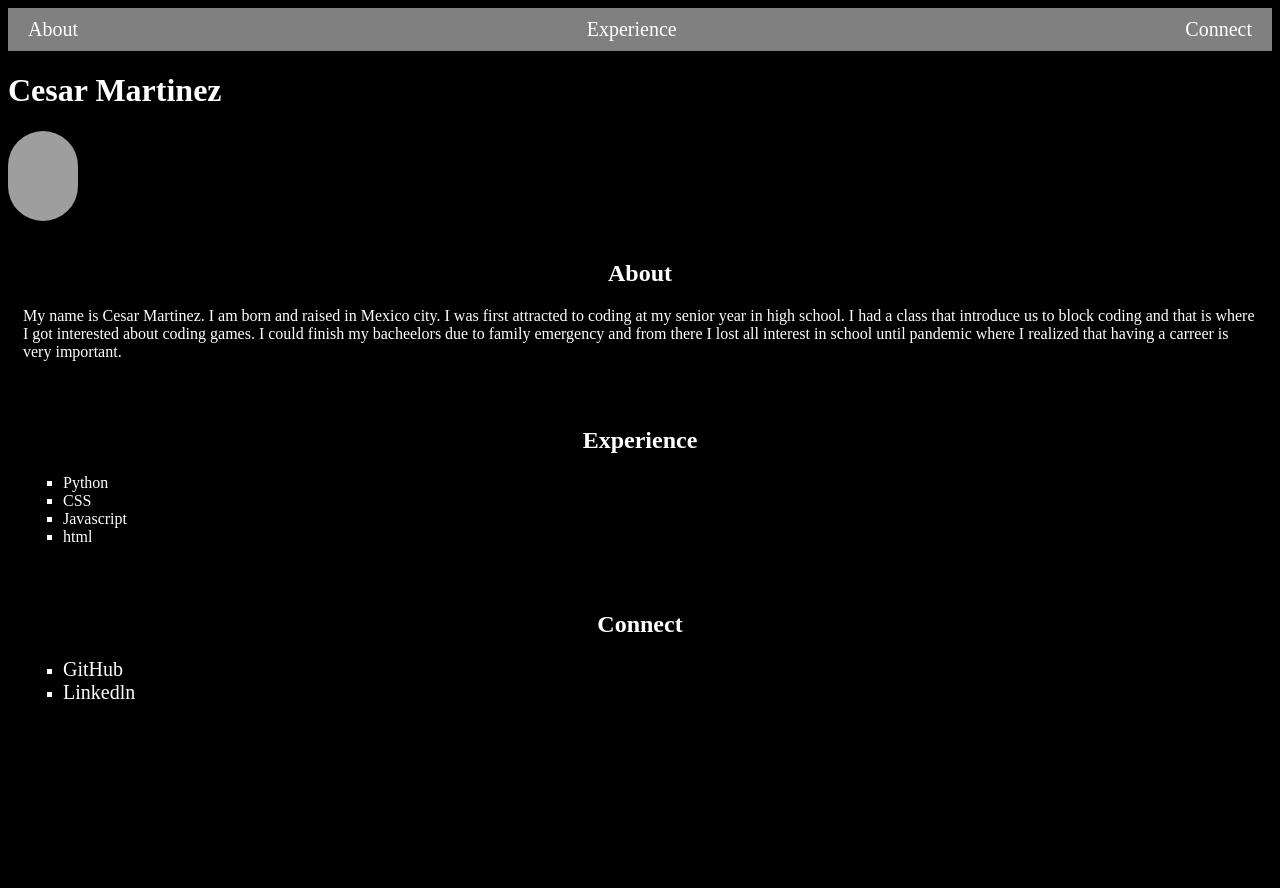
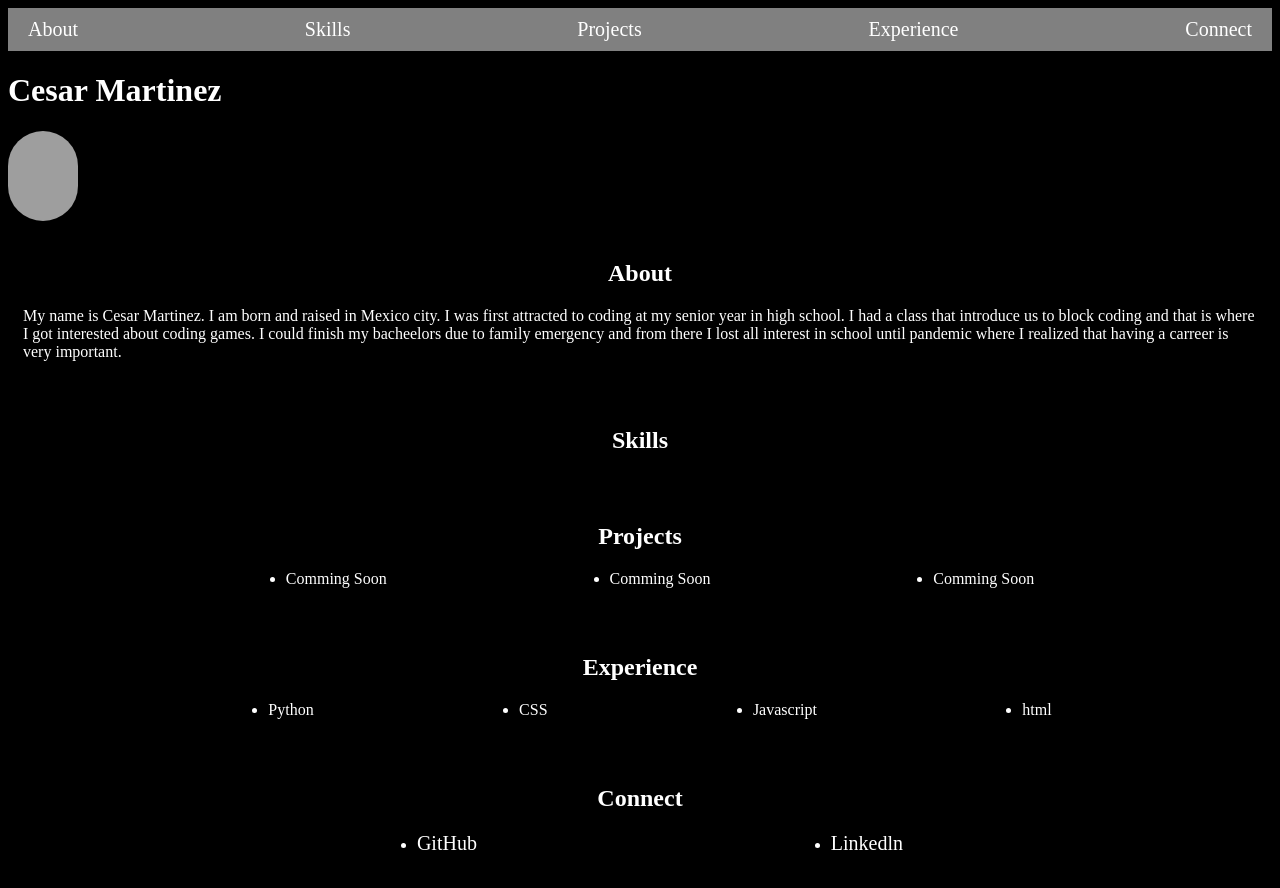
Before and after one commit to cesarrr93/cesar-martinez-jupiter, a plain HTML site: page index.html in a window 1280 px wide. Before the commit the page ends 800 px from the top, so only its background shows below. Drawn offline with Linux system fonts and the light colour scheme; grey boxes are pictures that could not be loaded; a web font is replaced by a local one.

Commit message:
Added skills and project to nav bar. Linked items from nav bar to take you to corresponding section. Used flex box to change ul items from projects, experience, and connect.

```diff
--- a/css/index.css
+++ b/css/index.css
@@ -13,6 +13,9 @@ a {
     padding: 10px 20px; /* 10px top bottom 20px left and right */
     color: black;
     background-color: gray;
+    position: sticky;
+    top: 0;
+    overflow: hidden;
 }
 
 .nav-list {
@@ -47,6 +50,7 @@ section > h2 {
     list-style: square;
 }
 
-.connect > a {
- color: white;
+.Connect > ul , .Experience > ul , .Projects > ul{
+    display: flex;
+    justify-content: space-evenly;
 }
--- a/index.html
+++ b/index.html
@@ -15,6 +15,8 @@
         <nav class="nav-bar">
             <ul class="nav-list">
                 <li class="nav-item"><a href="#About">About</a></li>
+                <li class="nav-item"><a href="#Skills">Skills</a></li>
+                <li class="nav-item"><a href="#Projects">Projects</a></li>
                 <li class="nav-item"><a href="#Experience">Experience</a></li>
                 <li class="nav-item"><a href="#Connect">Connect</a></li>
             </ul>
@@ -29,8 +31,26 @@
             </p>
         </section>
 
+        <!-- Skills -->
+         <section id="Skills" class="Skills">
+            <h2>Skills</h2>
+
+
+         </section>
+
+        <!-- Projects -->
+         <section id="Projects" class="Projects">
+            <h2>Projects</h2>
+            <ul>
+                <li>Comming Soon</li>
+                <li>Comming Soon</li>
+                <li>Comming Soon</li>
+            </ul>
+
+         </section>
+
         <!-- Experience -->
-        <section id="Experience" class="experience">
+        <section id="Experience" class="Experience">
             <h2>Experience</h2>
             <ul>
                 <li>Python</li>
@@ -40,7 +60,7 @@
             </ul>
         </section>
         <!-- Connect -->
-         <section id="Connect" class="experience">
+         <section id="Connect" class="Connect">
              <h2>Connect</h2>
              <ul>
                  <li><a href="https://github.com/cesarrr93/">GitHub</a></li>
```
